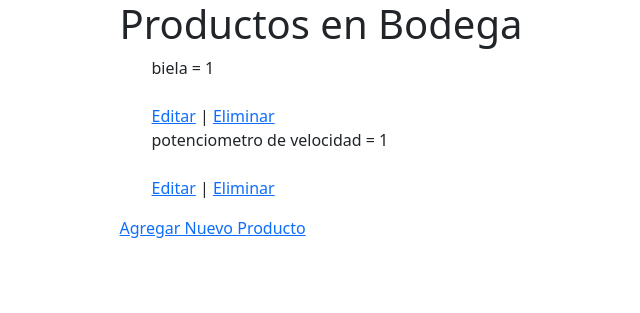
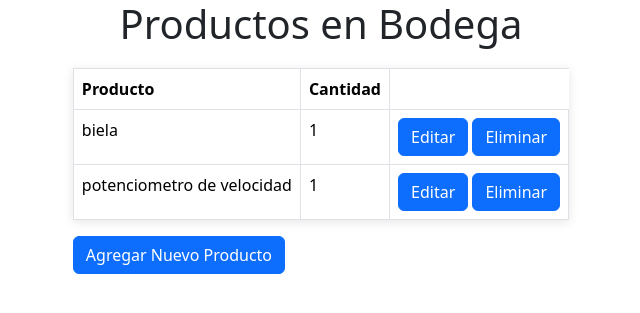
Before and after one commit to Sixto69/FERROVIAL, a Django app: page / in a window 1280 px wide. Shown: the top 313 px of the page, without its empty margins (319-959 px from the left). Run offline with Django 5.2, Linux system fonts and the light colour scheme; data comes from the database, SQL or seed files in the repository; both versions use the stored data as it was after the commit; some libraries are stand-ins or nearby versions.

Commit message:
se realiza cambios de codigos

```diff
--- a/bodega/inventario/static/style.css
+++ b/bodega/inventario/static/style.css
@@ -48,16 +48,35 @@
     text-align: center;
 }
 
-
-
 h1 {
     color: #1ec273;
     text-align: center;
     align-items: center;
 
 }
-ul {
-    list-style-type: none;
+
+
+table {
+    width: 100%;
+    border-collapse: collapse;
+    margin: 20px 0;
+    background-color: #fff;
+    box-shadow: 0 2px 10px rgba(0, 0, 0, 0.1);
+}
+
+th, td {
+    padding: 12px;
+    text-align: left;
+    border-bottom: 2px solid #ddd;
+}
+
+th {
+    background-color: #4CAF50;
+    color: white;
+}
+
+tr:hover {
+    background-color: #f1f1f1;
 }
 
 a {
--- a/bodega/templates/inventario/agregar_producto.html
+++ b/bodega/templates/inventario/agregar_producto.html
@@ -18,8 +18,8 @@
             {% csrf_token %}
             {{ form.as_p }}
             <button type="submit" class="btn btn-primary">Guardar</button>
-        </form>
-        <a href="{% url 'lista_productos' %}">Volver</a>
+        </form><br>
+        <a class="btn btn-primary" href="{% url 'lista_productos' %}" role="button">Volver</a>
     </section>
 
 </body>
--- a/bodega/templates/inventario/editar_producto.html
+++ b/bodega/templates/inventario/editar_producto.html
@@ -17,8 +17,8 @@
         {% csrf_token %}
         {{ form.as_p }}
         <button type="submit" class="btn btn-primary">Guardar cambios</button>
-    </form>
-    <a href="{% url 'lista_productos' %}"><br>Volver a la lista</a>
+    </form><br>
+    <a class="btn btn-primary" href="{% url 'lista_productos' %}" role="button">Volver a la lista</a>
     </section>
 </body>
 </html>
--- a/bodega/templates/inventario/lista_productos.html
+++ b/bodega/templates/inventario/lista_productos.html
@@ -14,16 +14,29 @@
 <body>
     <section class="container_lista_productos">
         <h1>Productos en Bodega</h1>
-    <ul>
-        {% for producto in productos %}
-            <li>
-                {{ producto.nombre }} = {{ producto.cantidad }} <br><br>
-                <a href="{% url 'editar_producto' producto.pk %}">Editar</a> |
-                <a href="{% url 'eliminar_producto' producto.pk %}">Eliminar</a>
-            </li>
-        {% endfor %}
-    </ul>
-    <a href="{% url 'agregar_producto' %}">Agregar Nuevo Producto</a>
+        <table class="table table-bordered">
+            <thead>
+                <tr>
+                    <th>Producto</th>
+                    <th>Cantidad</th>
+
+                </tr>
+            </thead>
+            <tbody>
+                {% for producto in productos %}
+                    <tr>
+                        <td>{{ producto.nombre }}</td>
+                        <td>{{ producto.cantidad }}</td>
+                        <td>
+                            <a class="btn btn-primary" href="{% url 'editar_producto' producto.pk %}" role="button">Editar</a>
+                            <a class="btn btn-primary" href="{% url 'eliminar_producto' producto.pk %}" role="button">Eliminar</a>
+
+                        </td>
+                    </tr>
+                {% endfor %}
+            </tbody>
+        </table>
+        <a class="btn btn-primary" href="{% url 'agregar_producto' %}" role="button">Agregar Nuevo Producto</a>
     </section>
 
 </body>
```
Also changed, not shown: bodega/db.sqlite3.
